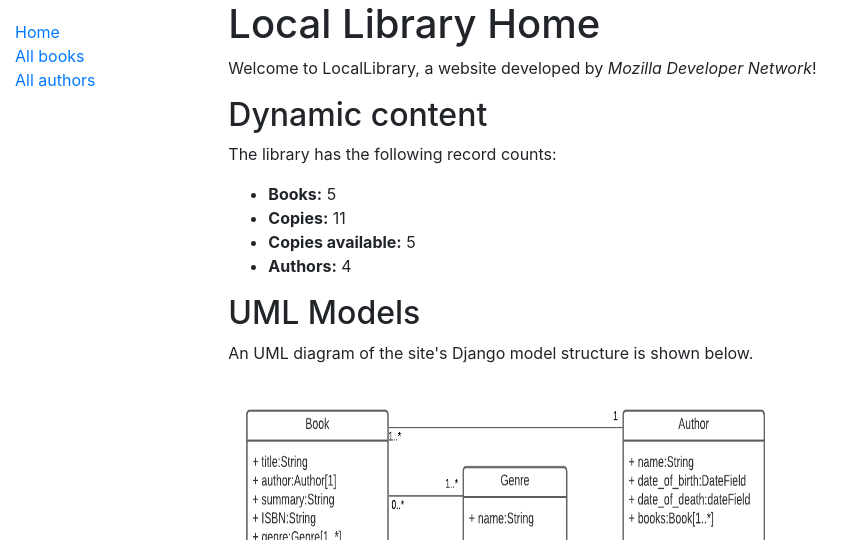
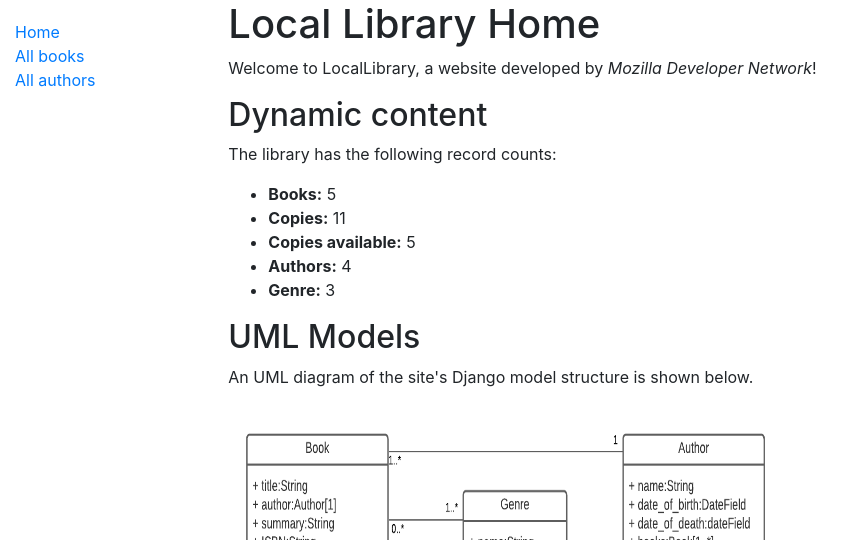
Before and after one commit to eclairsameal/django_workspace, a Django app: page /catalog/ in a window 1280 px wide. Shown: the top 540 px of the page, without its empty margins (0-864 px from the left). Run offline with Django 4.2, Linux system fonts and the light colour scheme; data comes from the database, SQL or seed files in the repository; some libraries are stand-ins or nearby versions.

Commit message:
計算Genre的種類，並在index顯示

```diff
--- a/locallibrary/catalog/views.py
+++ b/locallibrary/catalog/views.py
@@ -1,6 +1,7 @@
 from django.shortcuts import render
 from .models import Book, Author, BookInstance, Genre
 # Create your views here.
+
 
 def index(request):
     """View function for home page of site."""
@@ -14,12 +15,14 @@ def index(request):
 
     # The 'all()' is implied by default.
     num_authors = Author.objects.count()
+    num_genre = Genre.objects.count()
 
     context = {
         'num_books': num_books,
         'num_instances': num_instances,
         'num_instances_available': num_instances_available,
         'num_authors': num_authors,
+        'num_genre': num_genre,
     }
     # Render the HTML template index.html with the data in the context variable
     # 調用 render() 函數來創建並返回 HTML 頁面作為響應
--- a/locallibrary/templates/index.html
+++ b/locallibrary/templates/index.html
@@ -10,6 +10,7 @@
       <li><strong>Copies:</strong> {{ num_instances }}</li>
       <li><strong>Copies available:</strong> {{ num_instances_available }}</li>
       <li><strong>Authors:</strong> {{ num_authors }}</li>
+      <li><strong>Genre:</strong> {{ num_genre }}</li>
   </ul>
   <h2>UML Models</h2>
   <p>An UML diagram of the site's Django model structure is shown below. </p>
```
